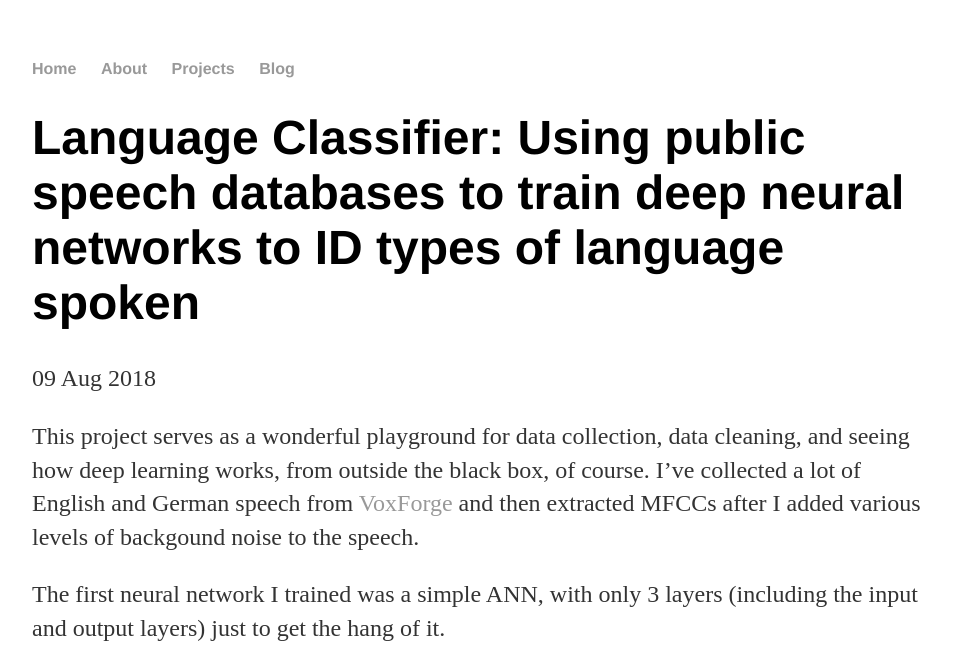
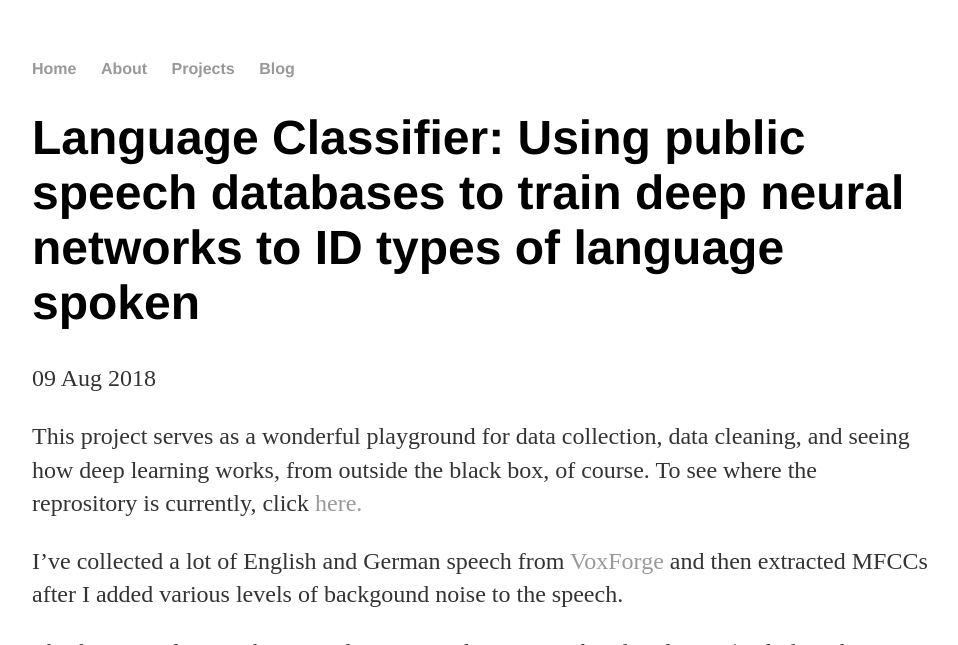
Before and after one commit to a-n-rose/a-n-rose.github.io, a Jekyll site: the page built from _posts/2018-08-09-language-classifier.md, in a window 1280 px wide and 900 px high, cut to the strip 0-645 px from the top of the window. Shown: the whole strip, without its empty margins (160-1118 px from the left). Built offline with Jekyll 4.4.1, drawn with Linux system fonts in a browser that asks for light colours.

Commit message:
Added link to reprository

```diff
--- a/_posts/2018-08-09-language-classifier.md
+++ b/_posts/2018-08-09-language-classifier.md
@@ -4,7 +4,9 @@ title: "Language Classifier: Using public speech databases to train deep neural
 date: 2018-08-09
 ---
 
-This project serves as a wonderful playground for data collection, data cleaning, and seeing how deep learning works, from outside the black box, of course. I've collected a lot of English and German speech from <a href="http://voxforge.org/">VoxForge</a> and then extracted MFCCs after I added various levels of backgound noise to the speech.
+This project serves as a wonderful playground for data collection, data cleaning, and seeing how deep learning works, from outside the black box, of course. To see where the reprository is currently, click <a href = "https://github.com/a-n-rose/language-classifier">here.</a>
+
+I've collected a lot of English and German speech from <a href="http://voxforge.org/">VoxForge</a> and then extracted MFCCs after I added various levels of backgound noise to the speech.
 
 The first neural network I trained was a simple ANN, with only 3 layers (including the input and output layers) just to get the hang of it.
 
```
